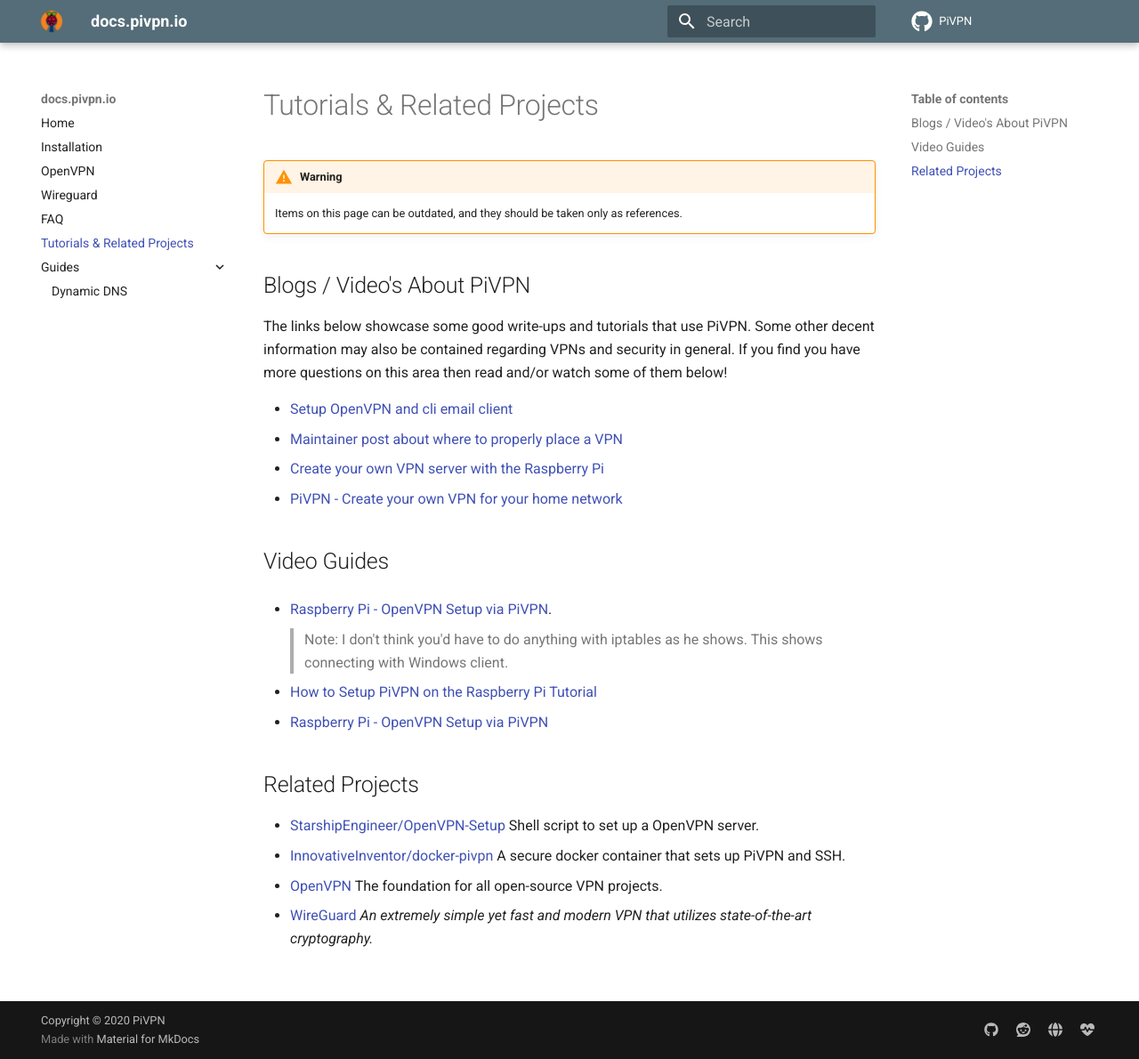
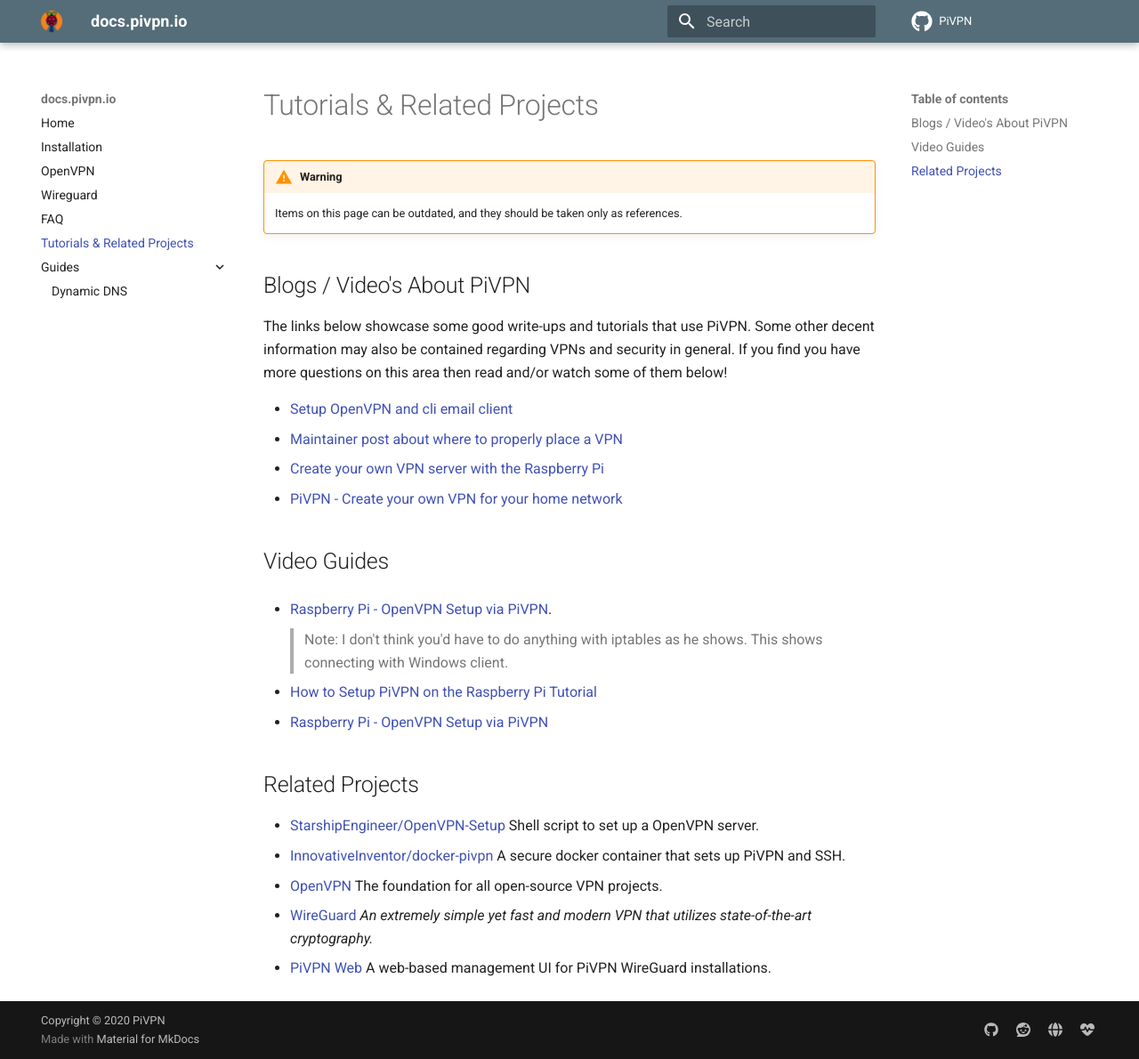
Before and after one commit to pivpn/docs, an MkDocs documentation site: the page built from docs/projects.md, in a window 1280 px wide and 1190 px high. Shown: the whole window at 89% size. Built offline with MkDocs 1.6.1 and Material for MkDocs 9.7.7, drawn with Linux system fonts in a browser that asks for light colours; comment, search, counter and statistics services are not loaded.

Commit message:
Update projects.md

```diff
--- a/docs/projects.md
+++ b/docs/projects.md
@@ -35,3 +35,4 @@ A secure docker container that sets up PiVPN and SSH.
 The foundation for all open-source VPN projects.
 * [WireGuard](https://www.wireguard.com/)
 *An extremely simple yet fast and modern VPN that utilizes state-of-the-art cryptography.*
+* [PiVPN Web](https://github.com/WeeJeWel/pivpn-web) A web-based management UI for PiVPN WireGuard installations.
```
